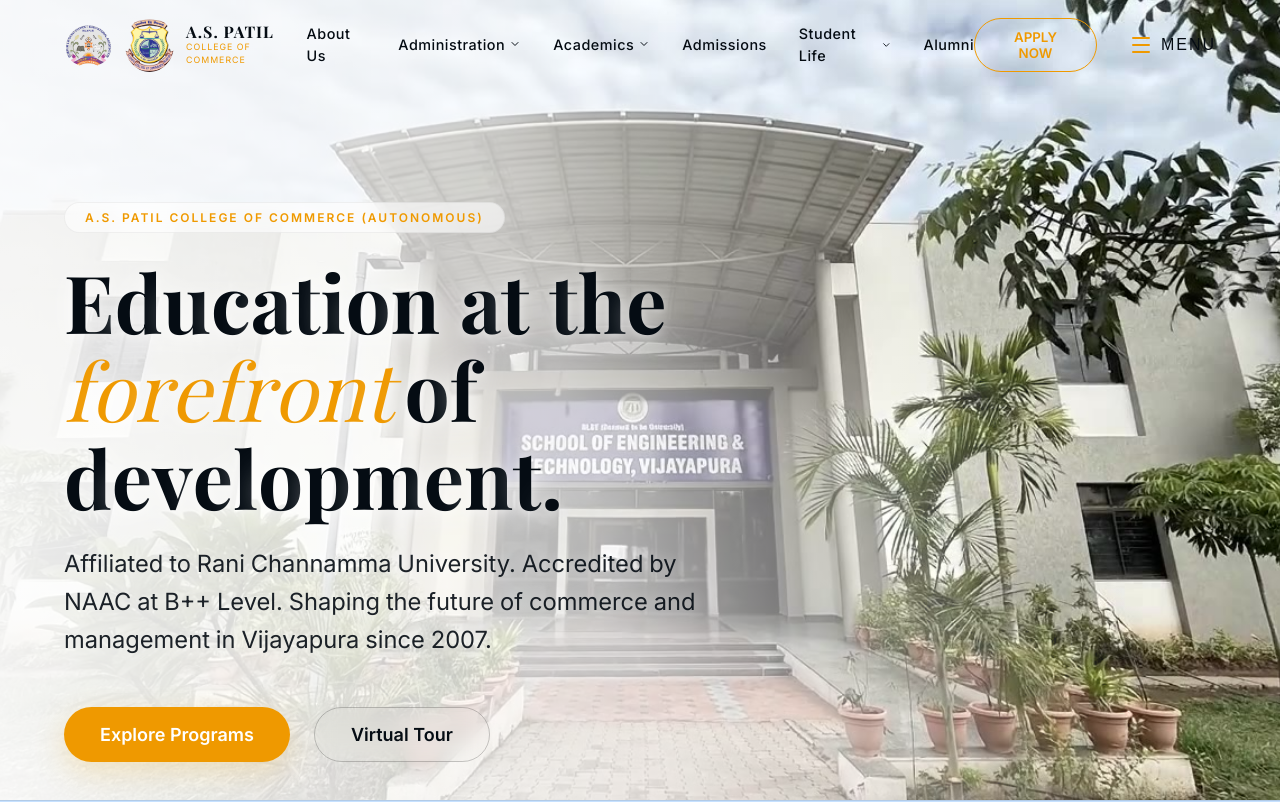
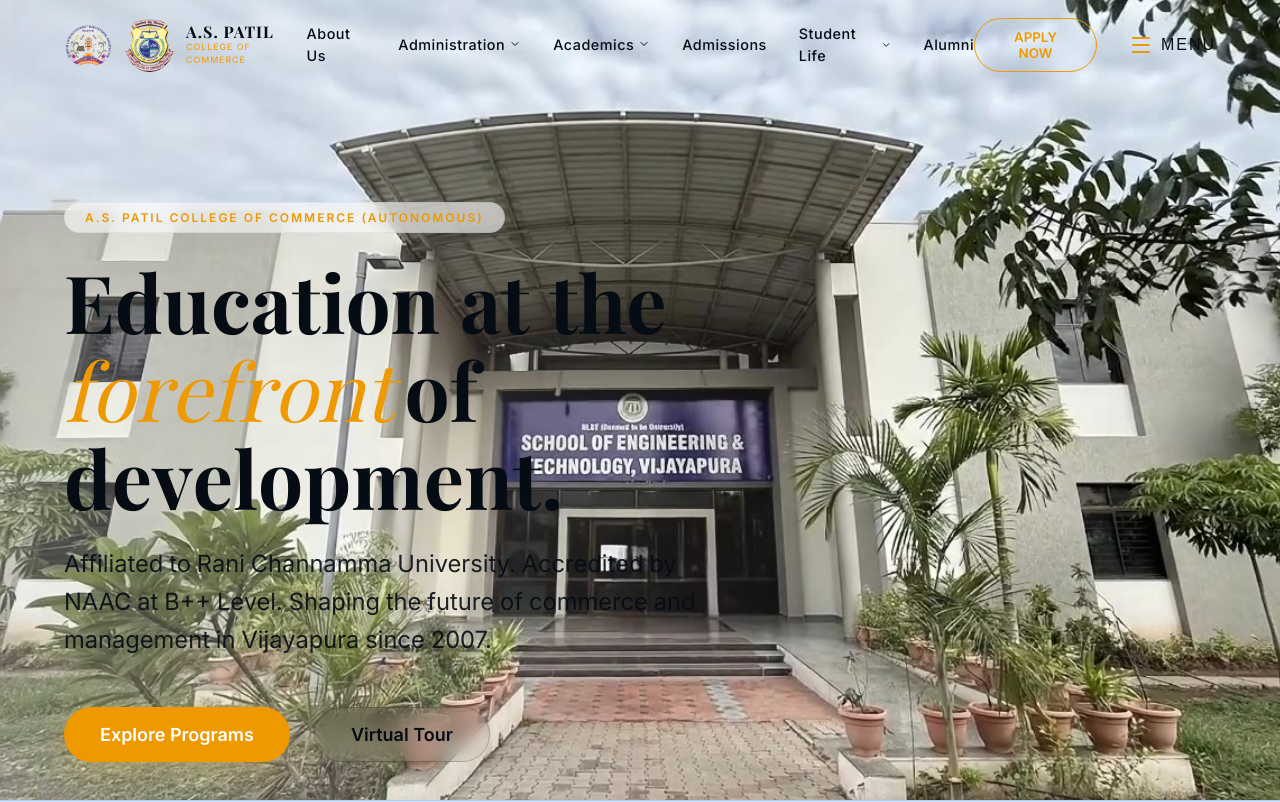
Before and after one commit to rajashekharexe/College-Website, a React (Vite) app: page / in a window 1280 px wide. Shown: the top 802 px of the page. Built offline with nearby package versions, Linux system fonts and the light colour scheme; a web font is replaced by a local one.

Commit message:
UI tweak: remove text shadow and fix preloader color

```diff
--- a/src/components/Hero.jsx
+++ b/src/components/Hero.jsx
@@ -200,7 +200,7 @@
     left: 0,
     width: '100%',
     height: '100%',
-    background: 'linear-gradient(75deg, rgba(255,255,255,0.95) 0%, rgba(255,255,255,0.7) 45%, rgba(255,255,255,0) 80%)',
+    background: 'linear-gradient(75deg, rgba(255,255,255,0.3) 0%, rgba(255,255,255,0.1) 45%, rgba(255,255,255,0) 80%)',
     zIndex: 1,
     pointerEvents: 'none'
   };
@@ -279,7 +279,7 @@
               <span key={i} className="preloader-char" style={{ display: 'inline-block' }}>{char}</span>
             ))}
           </span>
-          <span style={{ display: 'flex', opacity: 0.9 }}>
+          <span style={{ display: 'flex', opacity: 0.9, color: '#fff' }}>
             {assocText.map((char, i) => (
               <span key={i} className="preloader-char" style={{ display: 'inline-block' }}>{char === " " ? "\u00A0" : char}</span>
             ))}
@@ -320,7 +320,6 @@
           fontFamily: 'var(--font-display)',
           fontWeight: 700,
           color: 'var(--brand-50)',
-          textShadow: '0 4px 30px rgba(255,255,255,0.8), 0 2px 10px rgba(255,255,255,0.5)',
           perspective: '1200px'
         }}>
           {"Education at the".split(' ').map((word, wIdx) => (
@@ -352,8 +351,7 @@
           maxWidth: '650px',
           marginBottom: '3rem',
           lineHeight: 1.6,
-          fontWeight: 400,
-          textShadow: '0 2px 15px rgba(255,255,255,0.8)'
+          fontWeight: 400
         }}>
           {"Affiliated to Rani Channamma University. Accredited by NAAC at B++ Level. Shaping the future of commerce and management in Vijayapura since 2007.".split(' ').map((word, wIdx) => (
             <span key={wIdx} className="hero-word" style={{ display: 'inline-block', marginRight: '0.25em' }}>
```
